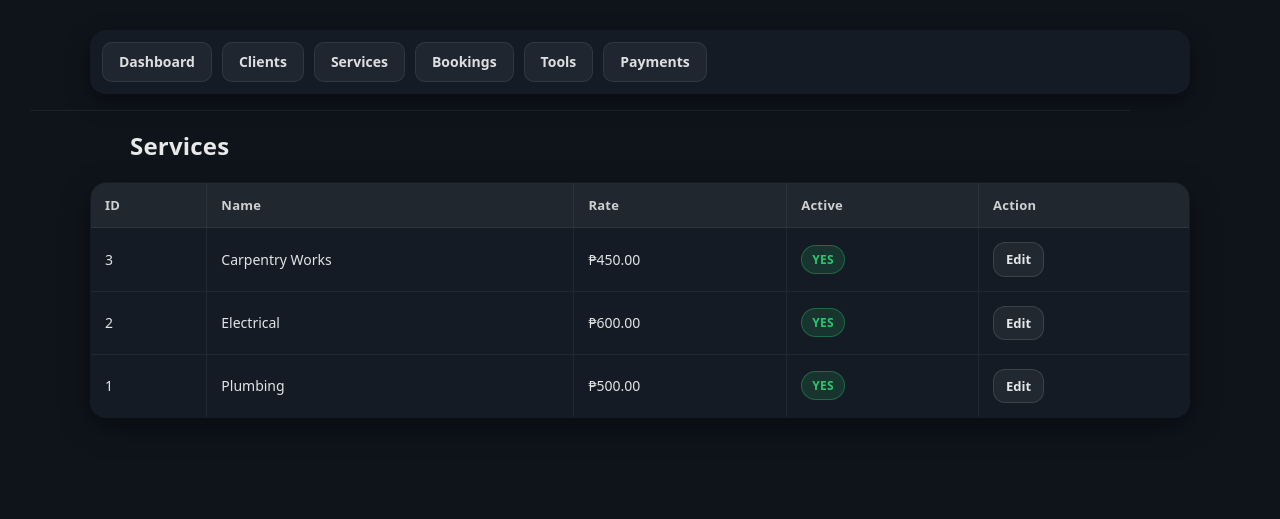
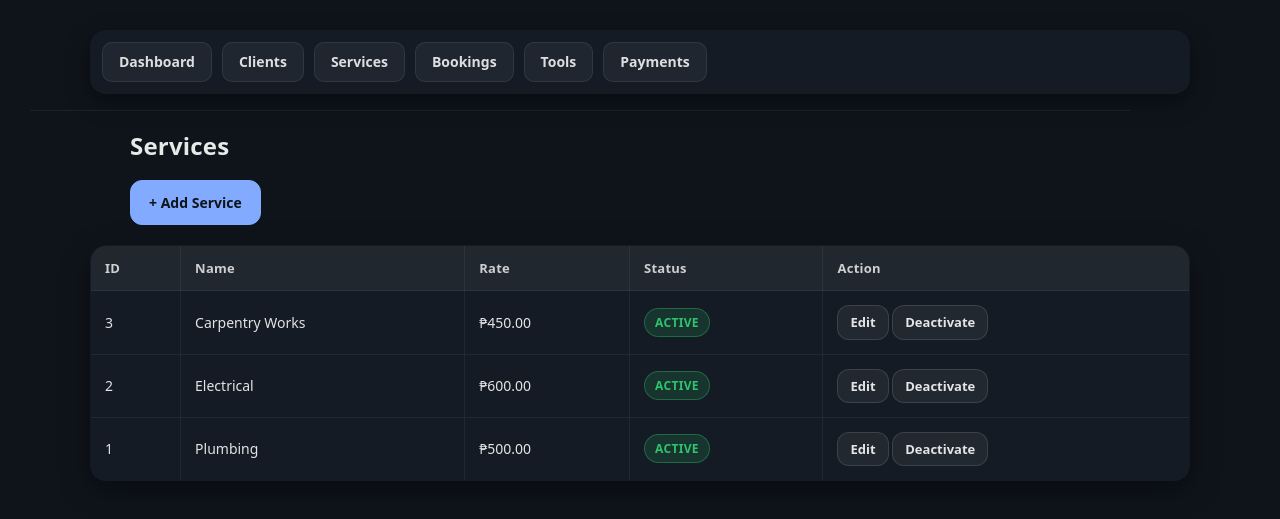
Before and after one commit to LaTerrree07/Lim_LAB_5_Tools_Assignment_with_Payments, a PHP site: page /pages/services_list.php in a window 1280 px wide. Shown: the top 519 px of the page. Run offline with PHP 8.4, Linux system fonts and the light colour scheme; data comes from the database, SQL or seed files in the repository.

Commit message:
Add Services Create + Soft Delete

```diff
--- a/assets/style.css
+++ b/assets/style.css
@@ -35,12 +33,25 @@
   --r-sm: 10px;
   --r-md: 12px;
   --r-lg: 16px;
+
+  /* layout */
+  --page-max: 1100px;
+  --page-pad: 30px;
+  --content-indent: 100px;
 }
 
-/* Page layout */
+/* ==========================================================================
+   Base / reset
+   ========================================================================== */
+*,
+*::before,
+*::after {
+  box-sizing: border-box;
+}
+
 body {
   margin: 0;
-  padding: 30px;
+  padding: var(--page-pad);
   font-family:
     system-ui,
     -apple-system,
@@ -53,8 +64,9 @@ body {
 }
 
 body > * {
-  max-width: 1100px;
-  margin: 0 auto;
+  max-width: var(--page-max);
+  margin-left: auto;
+  margin-right: auto;
 }
 
 h2 {
@@ -68,17 +80,49 @@ p {
   margin: 14px 0;
 }
 
-/* Links */
 a {
   color: var(--accent);
   text-decoration: none;
 }
-
 a:hover {
   text-decoration: underline;
 }
 
-/* Navigation */
+hr {
+  border: 0;
+  border-top: 1px solid var(--border-soft);
+  margin: 14px 0 18px;
+}
+
+/* ==========================================================================
+   Layout helpers (keeps your current indentation behavior)
+   ========================================================================== */
+h2,
+ul,
+p {
+  padding-left: var(--content-indent);
+}
+
+@media (max-width: 900px) {
+  h2,
+  ul,
+  p {
+    padding-left: 12px;
+    padding-right: 12px;
+  }
+}
+
+@media (max-width: 640px) {
+  body {
+    padding: 18px;
+  }
+}
+
+/* ==========================================================================
+   Navigation
+   NOTE: This targets your current nav.php inline style safely.
+   Recommended: replace inline style with class="nav" (see below).
+   ========================================================================== */
 div[style*="display:flex"] {
   display: flex;
   align-items: center;
@@ -122,18 +165,25 @@ div[style*="display:flex"] a:hover {
   transform: translateY(-2px);
 }
 
-hr {
-  border: none;
-  border-top: 1px solid var(--border-soft);
-  margin: 14px 0 18px;
+@media (max-width: 640px) {
+  div[style*="display:flex"] {
+    gap: 8px;
+    padding: 10px;
+  }
+  div[style*="display:flex"] a {
+    height: 38px;
+    padding: 0 12px;
+    font-size: 13px;
+  }
 }
 
-/* Dashboard cards */
+/* ==========================================================================
+   Dashboard cards
+   ========================================================================== */
 ul {
   display: grid;
   grid-template-columns: repeat(auto-fit, minmax(220px, 1fr));
   gap: 18px;
-
   padding: 0;
   margin: 20px 0 0;
   list-style: none;
@@ -155,15 +205,11 @@ ul li b {
   color: var(--accent);
 }
 
-/* Action row layout */
-p:has(a) {
-  display: flex;
-  gap: 10px;
-  flex-wrap: wrap;
-  align-items: center;
-}
+/* ==========================================================================
+   Buttons / links
+   ========================================================================== */
 
-/* Buttons and primary links */
+/* Primary CTAs (your “Add” + “Create” links and form buttons) */
 button,
 input[type="submit"],
 p a,
@@ -203,11 +248,14 @@ a[href*="create.php"]:hover {
   transform: translateY(-2px);
 }
 
-/* Secondary table action links */
+/* Table action links (Edit, Deactivate, Process Payment, etc.) */
 td a[href*="edit.php"],
+td a[href*="payment_process.php"],
 td a[href*="assign"],
 td a[href*="view"],
-td a[href*="delete"] {
+td a[href*="delete"],
+td a[href*="deactivate"],
+td a[href*="remove"] {
   display: inline-flex;
   align-items: center;
   justify-content: center;
@@ -327,7 +397,22 @@ tr:hover td {
   background: rgba(255, 255, 255, 0.03);
 }
 
-/* Messages */
+@media (max-width: 640px) {
+  th,
+  td {
+    padding: 12px;
+  }
+}
+
+/* Keep numeric columns cleaner in bookings tables */
+td:nth-child(5),
+td:nth-child(6) {
+  white-space: nowrap;
+}
+
+/* ==========================================================================
+   Feedback messages (keeps compatibility with inline style messages)
+   ========================================================================== */
 p[style*="color:red"] {
   margin: 12px 0 16px;
   padding: 12px 14px;
@@ -338,174 +423,6 @@ p[style*="color:red"] {
   font-weight: 750;
 }
 
-/* Status pills */
-.pill,
-.status {
-  display: inline-flex;
-  align-items: center;
-  gap: 8px;
-
-  padding: 6px 10px;
-  border-radius: 999px;
-
-  font-size: 12px;
-  font-weight: 850;
-  letter-spacing: 0.35px;
-  text-transform: uppercase;
-
-  border: 1px solid rgba(255, 255, 255, 0.14);
-}
-
-/* Booking status */
-.status-pending {
-  background: var(--warn-bg);
-  border-color: var(--warn-bd);
-  color: var(--warn);
-}
-
-.status-partial {
-  background: var(--info-bg);
-  border-color: var(--info-bd);
-  color: var(--info);
-}
-
-.status-paid {
-  background: var(--success-bg);
-  border-color: var(--success-bd);
-  color: var(--success);
-}
-
-/* Services yes no indicator */
-.pill-active,
-.yes-pill {
-  background: var(--success-bg);
-  border-color: var(--success-bd);
-  color: var(--success);
-}
-
-.pill-inactive,
-.no-pill {
-  background: var(--danger-bg);
-  border-color: var(--danger-bd);
-  color: var(--danger);
-}
-
-/* Content alignment */
-h2,
-ul,
-p {
-  padding-left: 100px;
-}
-
-@media (max-width: 900px) {
-  h2,
-  ul,
-  p {
-    padding-left: 12px;
-    padding-right: 12px;
-  }
-}
-
-/* Small screens */
-@media (max-width: 640px) {
-  body {
-    padding: 18px;
-  }
-
-  div[style*="display:flex"] {
-    gap: 8px;
-    padding: 10px;
-  }
-
-  div[style*="display:flex"] a {
-    height: 38px;
-    padding: 0 12px;
-    font-size: 13px;
-  }
-
-  th,
-  td {
-    padding: 12px;
-  }
-}
-
-/* Bookings status styling */
-td .status {
-  display: inline-flex;
-  align-items: center;
-  justify-content: center;
-
-  padding: 6px 10px;
-  border-radius: 999px;
-
-  font-size: 12px;
-  font-weight: 850;
-  letter-spacing: 0.35px;
-  text-transform: uppercase;
-
-  border: 1px solid rgba(255, 255, 255, 0.14);
-  background: rgba(255, 255, 255, 0.06);
-}
-
-/*booking status colors clear */
-td .status-pending {
-  background: var(--warn-bg);
-  border-color: var(--warn-bd);
-  color: var(--warn);
-}
-
-td .status-partial {
-  background: var(--info-bg);
-  border-color: var(--info-bd);
-  color: var(--info);
-}
-
-td .status-paid {
-  background: var(--success-bg);
-  border-color: var(--success-bd);
-  color: var(--success);
-}
-
-/*"Process Payment*/
-td a[href*="payment_process.php"] {
-  display: inline-flex;
-  align-items: center;
-  justify-content: center;
-
-  padding: 8px 12px;
-  border-radius: 12px;
-
-  font-weight: 750;
-  font-size: 13px;
-  text-decoration: none;
-
-  background: rgba(130, 170, 255, 0.14);
-  border: 1px solid rgba(130, 170, 255, 0.32);
-  color: rgba(255, 255, 255, 0.9);
-
-  transition:
-    transform 0.2s ease,
-    background 0.2s ease,
-    border-color 0.2s ease;
-}
-
-td a[href*="payment_process.php"]:hover {
-  text-decoration: none;
-  background: rgba(130, 170, 255, 0.22);
-  border-color: rgba(130, 170, 255, 0.45);
-  transform: translateY(-2px);
-}
-
-/* Make numeric columns look cleaner in bookings tables */
-td:nth-child(5),
-td:nth-child(6) {
-  white-space: nowrap;
-}
-
-table th,
-table td {
-  line-height: 1.25;
-}
 p[style*="color:green"] {
   margin: 12px 0 16px;
   padding: 12px 14px;
--- a/pages/services_list.php
+++ b/pages/services_list.php
@@ -1,34 +1,97 @@
 <?php
 include "../db.php";
+
+
+/* ============================
+   SOFT DELETE (Deactivate)
+   ============================ */
+if (isset($_GET['delete_id'])) {
+  $delete_id = $_GET['delete_id'];
+
+
+  // Soft delete (set is_active to 0)
+  mysqli_query($conn, "UPDATE services SET is_active=0 WHERE service_id=$delete_id");
+
+
+  header("Location: services_list.php");
+  exit;
+}
+
+
+/* ============================
+   FETCH ALL SERVICES
+   ============================ */
 $result = mysqli_query($conn, "SELECT * FROM services ORDER BY service_id DESC");
 ?>
+
+
 <!doctype html>
 <html>
-<head><meta charset="utf-8"><title>Services</title>
-<link rel="stylesheet" href="/assessment_beginner/assets/style.css?v=2">
+<head>
+  <meta charset="utf-8">
+  <title>Services</title>
+    <link rel="stylesheet" href="/assessment_beginner/assets/style.css?v=2">
 </head>
 <body>
+
+
 <?php include "../nav.php"; ?>
+
 
 <h2>Services</h2>
 
+
+<p>
+  <a href="services_add.php">+ Add Service</a>
+</p>
+
+
 <table border="1" cellpadding="8">
   <tr>
-    <th>ID</th><th>Name</th><th>Rate</th><th>Active</th><th>Action</th>
+    <th>ID</th>
+    <th>Name</th>
+    <th>Rate</th>
+    <th>Status</th>
+    <th>Action</th>
   </tr>
+
+
   <?php while($row = mysqli_fetch_assoc($result)) { ?>
     <tr>
       <td><?php echo $row['service_id']; ?></td>
       <td><?php echo $row['service_name']; ?></td>
       <td>₱<?php echo number_format($row['hourly_rate'],2); ?></td>
+
+
       <td>
-  <span class="<?php echo $row['is_active'] ? 'pill pill-active' : 'pill pill-inactive'; ?>">
-    <?php echo $row['is_active'] ? "Yes" : "No"; ?>
-  </span>
-</td>
-      <td><a href="services_edit.php?id=<?php echo $row['service_id']; ?>">Edit</a></td>
+        <?php
+          if ($row['is_active'] == 1) {
+           echo '<span class="pill pill-active">Active</span>';
+          } else {
+           echo '<span class="pill pill-inactive">Inactive</span>';
+          }
+        ?>
+      </td>
+
+
+      <td>
+        <a href="services_edit.php?id=<?php echo $row['service_id']; ?>">Edit</a>
+
+
+        <?php if ($row['is_active'] == 1) { ?>
+
+          <a href="services_list.php?delete_id=<?php echo $row['service_id']; ?>"
+             onclick="return confirm('Deactivate this service?')">
+             Deactivate
+          </a>
+        <?php } ?>
+      </td>
     </tr>
   <?php } ?>
+
+
 </table>
+
+
 </body>
 </html>
```
Also changed, not shown: other parts of assets/style.css (+77 -26 lines), index.php (+4 -4 lines), pages/services_add.php (added, +60 -0 lines).
